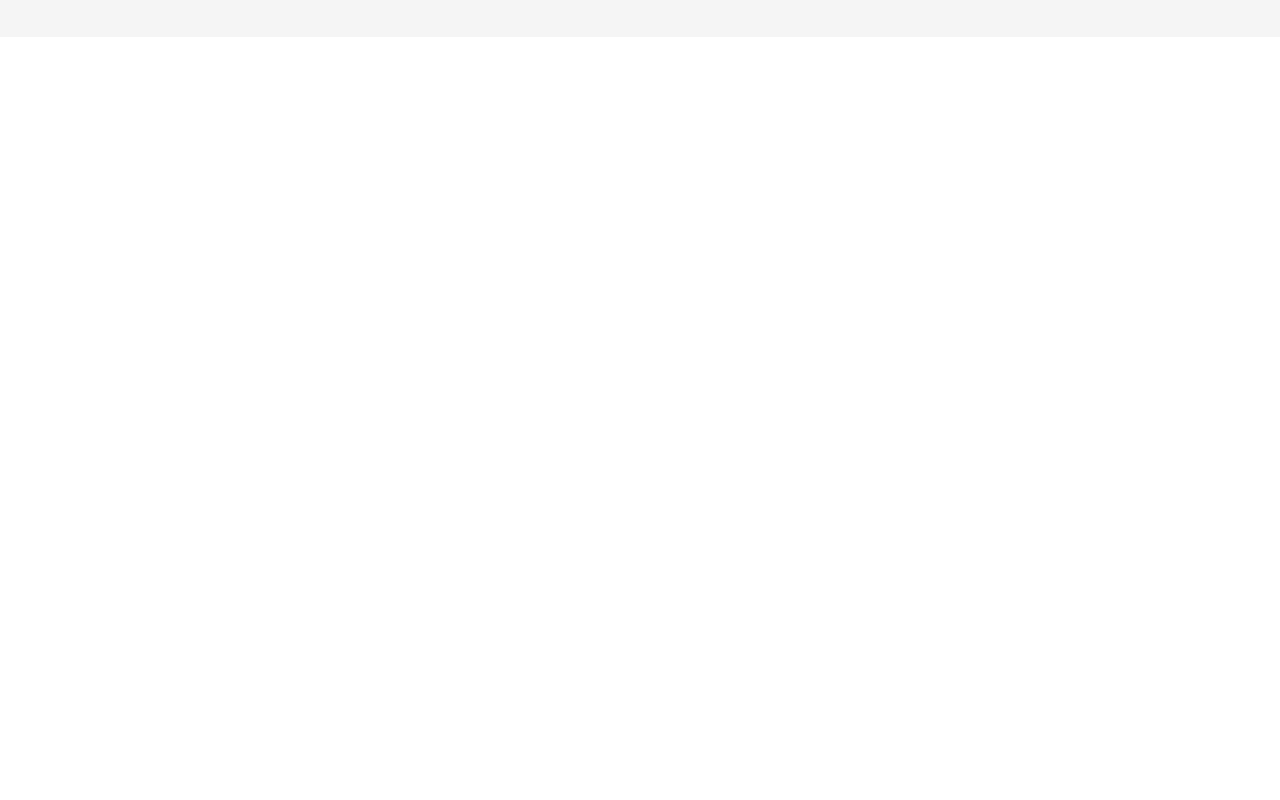
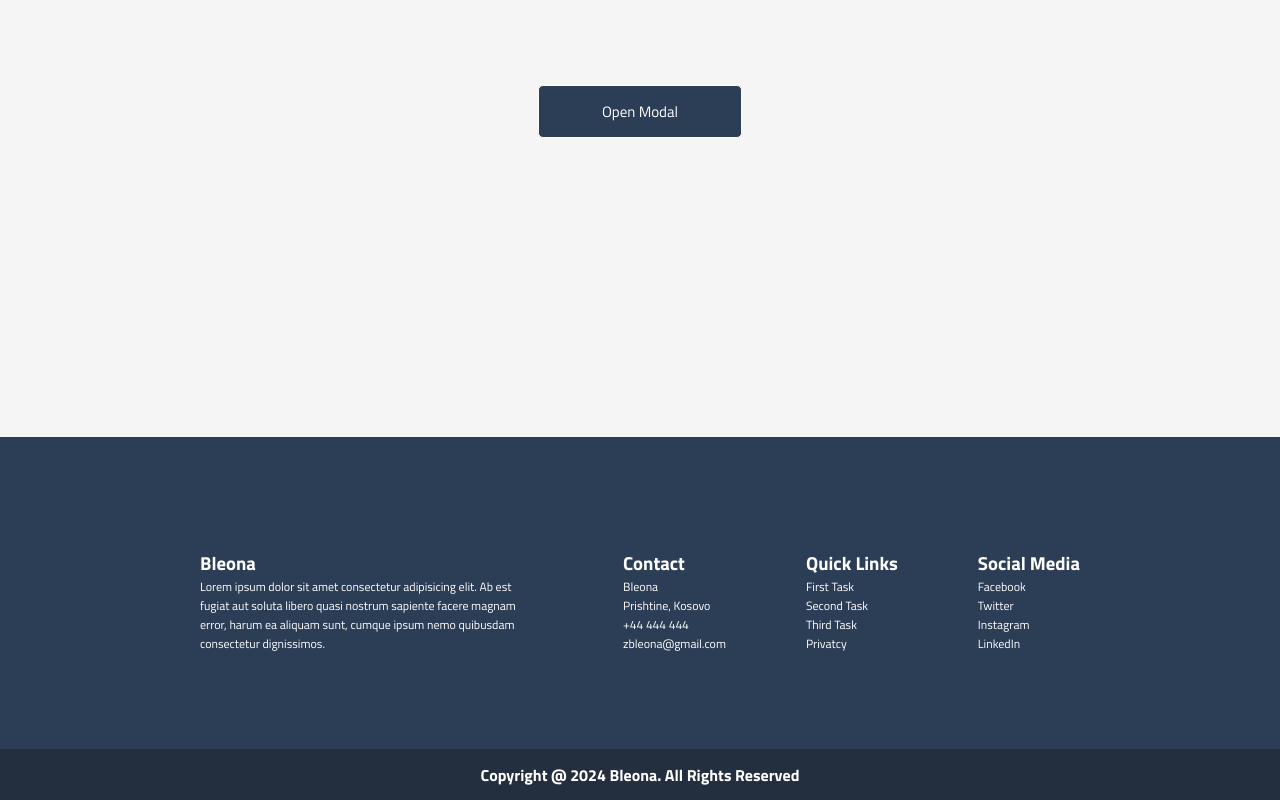
Before and after one commit to BleonaZeqiri/React_js, a React (Create React App) app: page /third-task in a window 1280 px wide. Shown: the part 343-1143 px from the top of the page. Before the commit the page ends 800 px from the top, so only its background shows below. Built offline with nearby package versions, Linux system fonts and the light colour scheme.

Commit message:
Added Footer

```diff
--- a/src/App.js
+++ b/src/App.js
@@ -5,6 +5,7 @@ import Navbar from "./components/Navbar/Navbar";
 import { FirstTask } from "./pages/FirstTask";
 import ThirdTask from "./pages/ThirdTask";
 import Home from "./pages/Home";
+import Footer from "./components/Footer/Footer";
 
 const App = () => {
   return (
@@ -16,6 +17,7 @@ const App = () => {
         <Route path="/second-task" element={<SecondTask />} />
         <Route path="/third-task" element={<ThirdTask />} />
       </Routes>
+      <Footer />
     </BrowserRouter>
   );
 };
--- /dev/null
+++ b/src/components/Footer/Footer.css
@@ -0,0 +1,30 @@
+footer {
+  background: #2c3d56;
+  padding-top: 1rem;
+  color: white;
+}
+.footer-content {
+  margin: 6rem auto;
+  width: min(90%, 55rem);
+  display: grid;
+  grid-auto-flow: row;
+  gap: 5em;
+}
+.footer-content__items a {
+  display: grid;
+  text-decoration: none;
+  color: white;
+}
+.footer-content__h4 {
+  align-items: center;
+  justify-content: center;
+  width: auto;
+  height: 51px;
+  background: #232e3e;
+  display: flex;
+}
+@media (min-width: 55em) {
+  .footer-content {
+    grid-auto-flow: column;
+  }
+}
--- /dev/null
+++ b/src/components/Footer/Footer.jsx
@@ -0,0 +1,66 @@
+import React from "react";
+import { Link } from "react-router-dom";
+import "../Footer/Footer.css";
+
+const Footer = () => {
+  return (
+    <footer>
+      <div className="footer-content">
+        <div className="footer-content__items">
+          <h3>Bleona</h3>
+          <p>
+            Lorem ipsum dolor sit amet consectetur adipisicing elit. Ab est
+            fugiat aut soluta libero quasi nostrum sapiente facere magnam error,
+            harum ea aliquam sunt, cumque ipsum nemo quibusdam consectetur
+            dignissimos.
+          </p>
+        </div>
+
+        <div className="footer-content__items">
+          <h3>Contact</h3>
+          <p>Bleona</p>
+          <p>Prishtine, Kosovo</p>
+          <p>+44 444 444</p>
+          <p>zbleona@gmail.com</p>
+        </div>
+        <div className="footer-content__items">
+          <h3>Quick Links</h3>
+          <p>
+            <Link to="/first-task">First Task</Link>
+          </p>
+          <p>
+            <Link to="/second-task">Second Task</Link>
+          </p>
+          <p>
+            <Link to="/third-task">Third Task</Link>
+          </p>
+          <p>
+            {" "}
+            <Link to="/#">Privatcy</Link>
+          </p>
+        </div>
+        <div className="footer-content__items">
+          <h3>Social Media</h3>
+
+          <p>
+            <Link to="#">Facebook</Link>
+          </p>
+          <p>
+            <Link to="#"> Twitter</Link>
+          </p>
+          <p>
+            <Link to="#"> Instagram</Link>
+          </p>
+          <p>
+            <Link to="#"> LinkedIn</Link>
+          </p>
+        </div>
+      </div>
+      <div className="footer-content__h4">
+        <h4>Copyright @ 2024 Bleona. All Rights Reserved</h4>
+      </div>
+    </footer>
+  );
+};
+
+export default Footer;
--- a/src/components/Modal/Modal.css
+++ b/src/components/Modal/Modal.css
@@ -3,10 +3,11 @@
   justify-content: center;
   text-align: center;
   background: rgb(245, 245, 245);
-  height: 300px;
+  height: 700px;
 }
 .App h1 {
-  padding: 30px;
+  padding: 0;
+  margin: auto;
 }
 .modalBackground {
   position: fixed;
```
